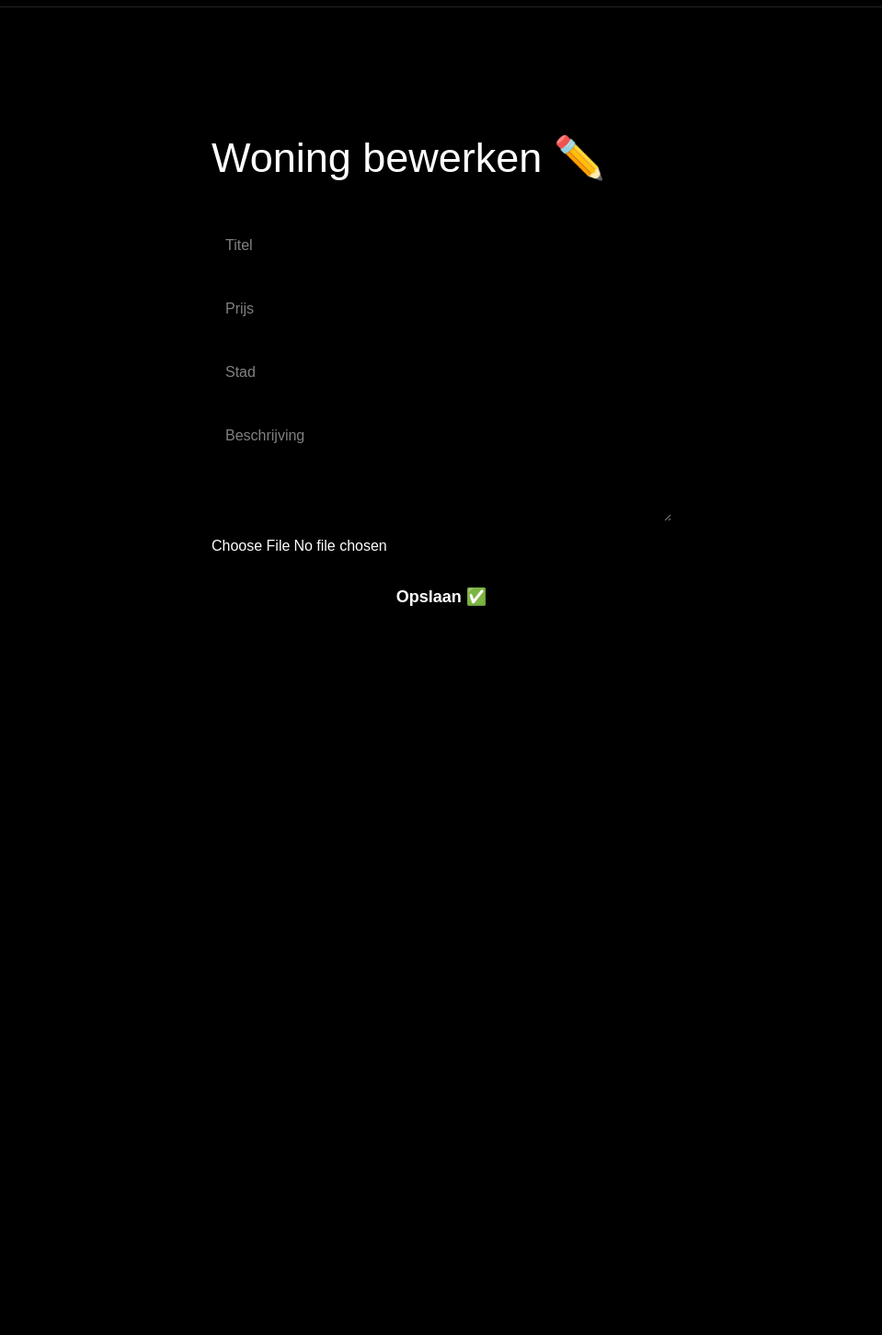
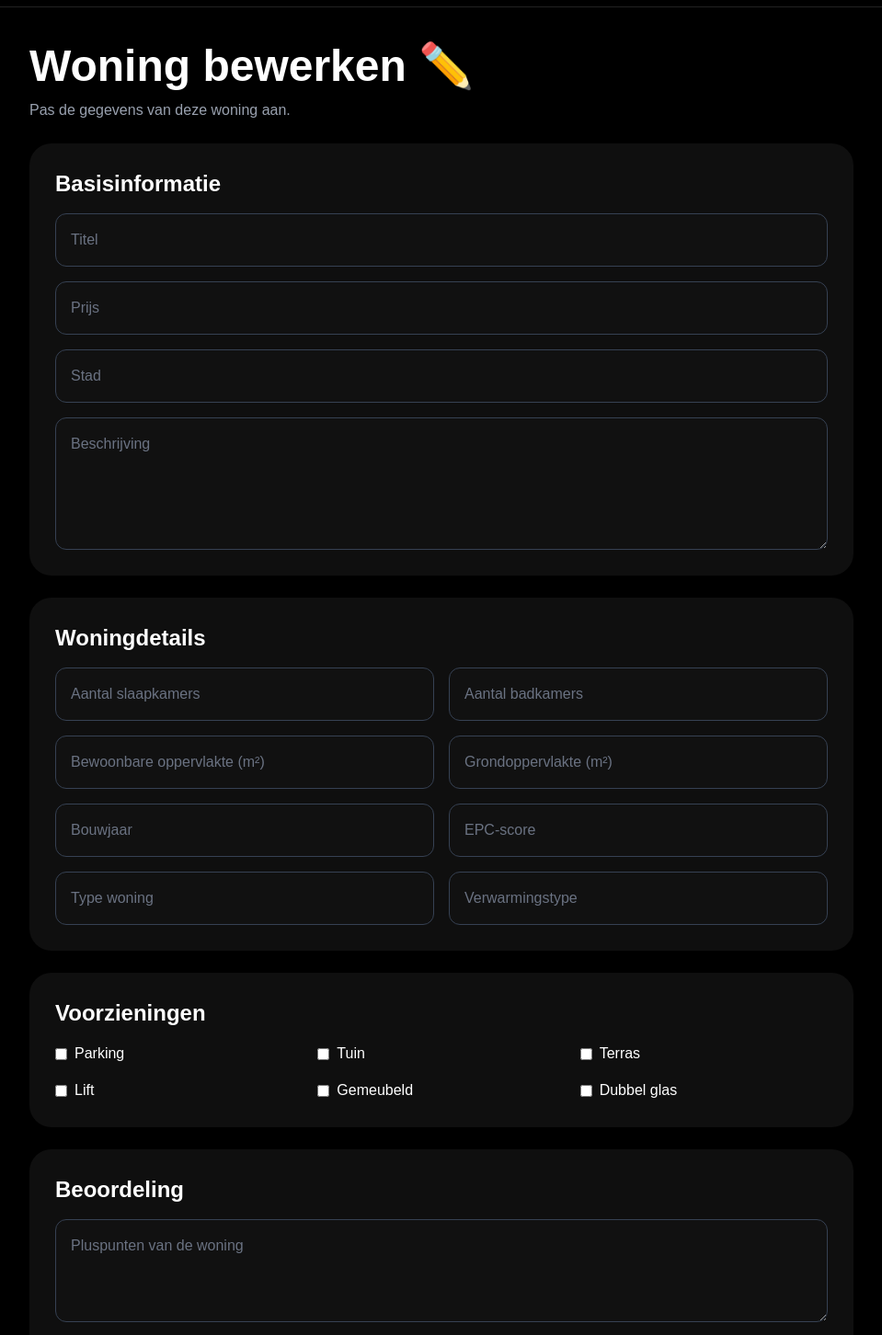
Before and after one commit to shahrambayatiads-web/real-estate-app, a Next.js app: page /edit-property/1 in a window 1280 px wide. Shown: the part 60-1512 px from the top of the page at 92% size, without its empty margins (160-1119 px from the left). Before the commit the page ends 868 px from the top, so only its background shows below. Built offline with nearby package versions, Linux system fonts and the light colour scheme; no server answers; the database is empty.

Commit message:
update edit property form

```diff
--- a/src/app/edit-property/[id]/page.tsx
+++ b/src/app/edit-property/[id]/page.tsx
@@ -14,6 +14,29 @@ export default function EditPropertyPage() {
   const [description, setDescription] = useState('')
   const [image, setImage] = useState('')
 
+  const [slaapkamers, setSlaapkamers] = useState('')
+  const [badkamers, setBadkamers] = useState('')
+  const [bewoonbareOppervlakte, setBewoonbareOppervlakte] = useState('')
+  const [grondoppervlakte, setGrondoppervlakte] = useState('')
+  const [bouwjaar, setBouwjaar] = useState('')
+  const [epc, setEpc] = useState('')
+  const [woningType, setWoningType] = useState('')
+  const [verwarmingstype, setVerwarmingstype] = useState('')
+  const [pluspunten, setPluspunten] = useState('')
+  const [minpunten, setMinpunten] = useState('')
+
+  const [parking, setParking] = useState(false)
+  const [tuin, setTuin] = useState(false)
+  const [terras, setTerras] = useState(false)
+  const [lift, setLift] = useState(false)
+  const [gemeubeld, setGemeubeld] = useState(false)
+  const [dubbelGlas, setDubbelGlas] = useState(false)
+
+  const inputClass =
+    'rounded-xl border border-gray-700 bg-[#111] p-4 text-white placeholder-gray-500 outline-none'
+  const textareaClass =
+    'min-h-28 rounded-xl border border-gray-700 bg-[#111] p-4 text-white placeholder-gray-500 outline-none'
+
   useEffect(() => {
     getProperty()
   }, [])
@@ -26,19 +49,37 @@ export default function EditPropertyPage() {
       .single()
 
     if (error) {
+      alert(error.message)
       console.log(error)
-    } else {
-      setTitle(data.title)
-      setPrice(data.price)
-      setCity(data.city)
-      setDescription(data.description || '')
-      setImage(data.image)
-    }
+      return
     }
 
-  async function handleImageUpload(
-    e: React.ChangeEvent<HTMLInputElement>
-  ) {
+    setTitle(data.title || '')
+    setPrice(data.price || '')
+    setCity(data.city || '')
+    setDescription(data.description || '')
+    setImage(data.image || '')
+
+    setSlaapkamers(data.slaapkamers || '')
+    setBadkamers(data.badkamers || '')
+    setBewoonbareOppervlakte(data.bewoonbare_oppervlakte || '')
+    setGrondoppervlakte(data.grondoppervlakte || '')
+    setBouwjaar(data.bouwjaar || '')
+    setEpc(data.epc || '')
+    setWoningType(data.woning_type || '')
+    setVerwarmingstype(data.verwarmingstype || '')
+    setPluspunten(data.pluspunten || '')
+    setMinpunten(data.minpunten || '')
+
+    setParking(Boolean(data.parking))
+    setTuin(Boolean(data.tuin))
+    setTerras(Boolean(data.terras))
+    setLift(Boolean(data.lift))
+    setGemeubeld(Boolean(data.gemeubeld))
+    setDubbelGlas(Boolean(data.dubbel_glas))
+  }
+
+  async function handleImageUpload(e: React.ChangeEvent<HTMLInputElement>) {
     const file = e.target.files?.[0]
 
     if (!file) return
@@ -50,7 +91,8 @@ export default function EditPropertyPage() {
       .upload(fileName, file)
 
     if (error) {
-      alert('Fout bij uploaden afbeelding')
+      alert(`Upload fout: ${error.message}`)
+      console.log(error)
       return
     }
 
@@ -70,121 +112,139 @@ export default function EditPropertyPage() {
         city,
         description,
         image,
+        slaapkamers,
+        badkamers,
+        bewoonbare_oppervlakte: bewoonbareOppervlakte,
+        grondoppervlakte,
+        bouwjaar,
+        epc,
+        woning_type: woningType,
+        verwarmingstype,
+        pluspunten,
+        minpunten,
+        parking,
+        tuin,
+        terras,
+        lift,
+        gemeubeld,
+        dubbel_glas: dubbelGlas,
       })
       .eq('id', params.id)
 
     if (error) {
-      alert('Fout bij updaten woning')
+      alert(`Database fout: ${error.message}`)
       console.log(error)
-    } else {
-      alert('Woning bijgewerkt ✅')
+      return
+    }
 
     router.push(`/properties/${params.id}`)
   }
-  }
 
   return (
-    <div
-      style={{
-        background: 'black',
-        minHeight: '100vh',
-        color: 'white',
-        display: 'flex',
-        justifyContent: 'center',
-        alignItems: 'center',
-        padding: '40px',
-      }}
-    >
-      <div
-        style={{
-          width: '500px',
-          display: 'flex',
-          flexDirection: 'column',
-          gap: '15px',
-        }}
-      >
-        <h1
-          style={{
-            fontSize: '45px',
-            marginBottom: '20px',
-          }}
-        >
+    <div className="min-h-screen bg-black px-5 py-10 text-white">
+      <div className="mx-auto flex max-w-4xl flex-col gap-6">
+        <div>
+          <h1 className="text-4xl font-bold md:text-5xl">
             Woning bewerken ✏️
           </h1>
 
-        <input
-          placeholder="Titel"
-          value={title}
-          onChange={(e) => setTitle(e.target.value)}
-          style={{
-            padding: '15px',
-            borderRadius: '10px',
-            border: 'none',
-          }}
-        />
+          <p className="mt-3 text-gray-400">
+            Pas de gegevens van deze woning aan.
+          </p>
+        </div>
 
-        <input
-          placeholder="Prijs"
-          value={price}
-          onChange={(e) => setPrice(e.target.value)}
-          style={{
-            padding: '15px',
-            borderRadius: '10px',
-            border: 'none',
-          }}
-        />
+        <section className="rounded-3xl bg-[#0f0f0f] p-5 md:p-7">
+          <h2 className="mb-4 text-2xl font-bold">Basisinformatie</h2>
 
-        <input
-          placeholder="Stad"
-          value={city}
-          onChange={(e) => setCity(e.target.value)}
-          style={{
-            padding: '15px',
-            borderRadius: '10px',
-            border: 'none',
-          }}
-        />
+          <div className="grid grid-cols-1 gap-4">
+            <input className={inputClass} placeholder="Titel" value={title} onChange={(e) => setTitle(e.target.value)} />
+            <input className={inputClass} placeholder="Prijs" value={price} onChange={(e) => setPrice(e.target.value)} />
+            <input className={inputClass} placeholder="Stad" value={city} onChange={(e) => setCity(e.target.value)} />
+            <textarea className="min-h-36 rounded-xl border border-gray-700 bg-[#111] p-4 text-white placeholder-gray-500 outline-none" placeholder="Beschrijving" value={description} onChange={(e) => setDescription(e.target.value)} />
+          </div>
+        </section>
 
-        <textarea
-          placeholder="Beschrijving"
-          value={description}
-          onChange={(e) => setDescription(e.target.value)}
-          style={{
-            padding: '15px',
-            borderRadius: '10px',
-            border: 'none',
-            minHeight: '120px',
-          }}
-        />
+        <section className="rounded-3xl bg-[#0f0f0f] p-5 md:p-7">
+          <h2 className="mb-4 text-2xl font-bold">Woningdetails</h2>
+
+          <div className="grid grid-cols-1 gap-4 md:grid-cols-2">
+            <input className={inputClass} placeholder="Aantal slaapkamers" value={slaapkamers} onChange={(e) => setSlaapkamers(e.target.value)} />
+            <input className={inputClass} placeholder="Aantal badkamers" value={badkamers} onChange={(e) => setBadkamers(e.target.value)} />
+            <input className={inputClass} placeholder="Bewoonbare oppervlakte (m²)" value={bewoonbareOppervlakte} onChange={(e) => setBewoonbareOppervlakte(e.target.value)} />
+            <input className={inputClass} placeholder="Grondoppervlakte (m²)" value={grondoppervlakte} onChange={(e) => setGrondoppervlakte(e.target.value)} />
+            <input className={inputClass} placeholder="Bouwjaar" value={bouwjaar} onChange={(e) => setBouwjaar(e.target.value)} />
+            <input className={inputClass} placeholder="EPC-score" value={epc} onChange={(e) => setEpc(e.target.value)} />
+            <input className={inputClass} placeholder="Type woning" value={woningType} onChange={(e) => setWoningType(e.target.value)} />
+            <input className={inputClass} placeholder="Verwarmingstype" value={verwarmingstype} onChange={(e) => setVerwarmingstype(e.target.value)} />
+          </div>
+        </section>
+
+        <section className="rounded-3xl bg-[#0f0f0f] p-5 md:p-7">
+          <h2 className="mb-4 text-2xl font-bold">Voorzieningen</h2>
+
+          <div className="grid grid-cols-2 gap-4 md:grid-cols-3">
+            <label className="flex items-center gap-2">
+              <input type="checkbox" checked={parking} onChange={(e) => setParking(e.target.checked)} />
+              Parking
+            </label>
+
+            <label className="flex items-center gap-2">
+              <input type="checkbox" checked={tuin} onChange={(e) => setTuin(e.target.checked)} />
+              Tuin
+            </label>
+
+            <label className="flex items-center gap-2">
+              <input type="checkbox" checked={terras} onChange={(e) => setTerras(e.target.checked)} />
+              Terras
+            </label>
+
+            <label className="flex items-center gap-2">
+              <input type="checkbox" checked={lift} onChange={(e) => setLift(e.target.checked)} />
+              Lift
+            </label>
+
+            <label className="flex items-center gap-2">
+              <input type="checkbox" checked={gemeubeld} onChange={(e) => setGemeubeld(e.target.checked)} />
+              Gemeubeld
+            </label>
+
+            <label className="flex items-center gap-2">
+              <input type="checkbox" checked={dubbelGlas} onChange={(e) => setDubbelGlas(e.target.checked)} />
+              Dubbel glas
+            </label>
+          </div>
+        </section>
+
+        <section className="rounded-3xl bg-[#0f0f0f] p-5 md:p-7">
+          <h2 className="mb-4 text-2xl font-bold">Beoordeling</h2>
+
+          <div className="grid grid-cols-1 gap-4">
+            <textarea className={textareaClass} placeholder="Pluspunten van de woning" value={pluspunten} onChange={(e) => setPluspunten(e.target.value)} />
+            <textarea className={textareaClass} placeholder="Minpunten van de woning" value={minpunten} onChange={(e) => setMinpunten(e.target.value)} />
+          </div>
+        </section>
+
+        <section className="rounded-3xl bg-[#0f0f0f] p-5 md:p-7">
+          <h2 className="mb-4 text-2xl font-bold">Foto</h2>
 
           <input
             type="file"
             onChange={handleImageUpload}
+            className="w-full rounded-xl border border-gray-700 bg-[#111] p-4 text-white"
           />
 
           {image && (
             <img
               src={image}
               alt=""
-            style={{
-              width: '100%',
-              height: '250px',
-              objectFit: 'cover',
-              borderRadius: '15px',
-            }}
+              className="mt-5 h-72 w-full rounded-2xl object-cover"
             />
           )}
+        </section>
 
         <button
           onClick={handleUpdateProperty}
-          style={{
-            padding: '15px',
-            fontSize: '18px',
-            cursor: 'pointer',
-            borderRadius: '10px',
-            border: 'none',
-            fontWeight: 'bold',
-          }}
+          className="rounded-2xl bg-white p-5 text-lg font-bold text-black transition hover:scale-[1.01]"
         >
           Opslaan ✅
         </button>
```
Also changed, not shown: src/app/add-property/page.tsx (+166 -24 lines). Lines whose indentation alone changed are shown as unchanged.
